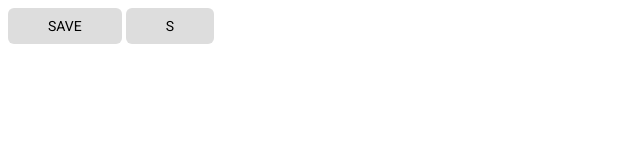
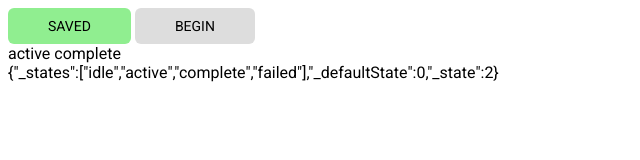
Before and after one commit to pulkit24/state-tracker, a plain HTML site: page example/index.html in a window 1280 px wide. Both pictures are taken after a click on the button "SAVE". Shown: the whole page, without its empty margins (0-640 px from the left). Drawn offline with nearby package versions, Linux system fonts and the light colour scheme.

Commit message:
promises and delayed transitions

```diff
--- a/example/app.css
+++ b/example/app.css
@@ -10,6 +10,12 @@ button {
 	text-transform: uppercase;
 	font-size: 14px;
 	font-family: Roboto, sans-serif;
+
+	-webkit-transition: 0.5s;
+	-moz-transition: 0.5s;
+	-o-transition: 0.5s;
+	-ms-transition: 0.5s;
+	transition: 0.5s;
 }
 button.active {
 	background: lightblue;
--- a/example/app.js
+++ b/example/app.js
@@ -1,14 +1,26 @@
 angular.module("sampleApp", ["state-tracker"])
-	.controller("SampleCtrl", function($scope, stateTracker) {
+	.controller("SampleCtrl", function($scope, stateTracker, $timeout) {
 
-		$scope.v = "s";
-
-		$scope.begin = function() {
-			$scope.v = "reset!";
+		$scope.x = "";
+		$scope.xx = function(state) {
+			$scope.x += " " + state;
 		};
 
-		$scope.onChange = function(newState) {
-			$scope.v += newState;
+		$scope.s1 = stateTracker.new("s1");
+		$scope.s1.$transition("active", "complete", 2000);
+		$scope.s1.$transition("complete", "idle", 2000);
+
+		$scope.save = function() {
+			$scope.s1.activate();
+
+			// $scope.s1.$transition("complete", "idle", 2000);
+
+			// // Dummy processing...
+			// $timeout(function(){
+
+			// 	$scope.s1.complete();
+
+			// }, 2000);
 		};
 
 	});
--- a/example/index.html
+++ b/example/index.html
@@ -12,9 +12,10 @@
 
 	<button
 		state-tracker="s1"
+		state-register-as="s1"
 		state-class="['', 'active', 'success', 'error']"
-		state-on-active="begin()"
-		state-activate="v.length > 10"
+		ng-click="save()"
+		state-on-change="xx(state)"
 	>
 		{{ s1 | stateTracker:"Save":"Saving...":"Saved":"Save Failed" }}
 	</button>
@@ -22,11 +23,17 @@
 	<button
 		state-tracker="s2"
 		state-choices="['begin', 'do', 'end']"
-		state-on-change="onChange(newState)"
-		ng-click="s2.begin()"
+		state-class="['', 'active', 'success']"
 	>
-		{{ v }}
+		{{ s2 | stateTracker:"Begin":"Doing...":"Finished" }}
 	</button>
+
+	<br />
+	{{ x }}
+
+	<br />
+	{{ s1 }}
+
 
 	<!-- Scripts -->
 	<script src="../src/state-tracker.js"></script>
--- a/src/state-tracker.directives.js
+++ b/src/state-tracker.directives.js
@@ -4,6 +4,9 @@ angular.module("state-tracker")
 			restrict: 'EA'
 			, scope: {
 				stateTracker: "="
+
+				// Register globally
+				, stateRegisterAs: "@"
 
 				// Custom states
 				, stateChoices: "&"
@@ -30,7 +33,7 @@ angular.module("state-tracker")
 				////////////////////////////////////
 				// Initialize a state tracker //
 				////////////////////////////////////
-				scope.stateTracker = stateTracker.new(scope.stateChoices());
+				scope.stateTracker = stateTracker.new(scope.stateChoices(), scope.stateRegisterAs);
 
 				///////////////////////
 				// Apply classes //
@@ -55,7 +58,7 @@ angular.module("state-tracker")
 					if (scope.stateOnChange) {
 						$timeout(function() {
 							scope.stateOnChange({
-								newState: newState
+								state: newState
 							});
 						}, 0);
 					}
--- a/src/state-tracker.service.js
+++ b/src/state-tracker.service.js
@@ -1,5 +1,5 @@
 angular.module("state-tracker")
-	.factory("stateTracker", function($timeout) {
+	.factory("stateTracker", function($timeout, $q) {
 
 		///////////////////////
 		// Tracking object //
@@ -54,6 +54,13 @@ angular.module("state-tracker")
 			var unsetListeners = [];
 
 			// Register as a listener
+			// Two events are available:
+			// 	set: when a state is set.
+			// 	unset: when a state is being overwritten by a new state.
+			// Use "set" to perform tasks (example add a CSS class) on change.
+			// Use "unset" to clean up (example remove a CSS class) before change.
+			// Listeners are supplied the state name as a parameter.
+			// Returns: unbind function for executing when you need to destroy the listener.
 			this.$on = function(event, listener) {
 				var id;
 				if (event.toLowerCase() === "set") {
@@ -64,10 +71,11 @@ angular.module("state-tracker")
 					unsetListeners.push(listener);
 				}
 				return function() {
-					this._unbind(id);
+					this._unbind(event, id);
 				};
 			};
 
+			// Disassociate the listener from this event
 			this._unbind = function(event, id) {
 				if (event.toLowerCase() === "set") {
 					setListeners[id] = angular.noop;
@@ -94,6 +102,40 @@ angular.module("state-tracker")
 			this._notifySet = function(newState) {
 				this._notify(setListeners, newState);
 			};
+
+			///////////////////////////////
+			// Transitions and delays //
+			///////////////////////////////
+
+			// Register an automatic transition between state.
+			// Whenever the tracker hits fromState, it automatically
+			// converts to toState after the specified delay.
+			// Example use case: automatically revert save buttons after completion for reuse.
+			this.$transition = function(fromState, toState, delay) {
+				var self = this;
+
+				var fromStateName = angular.isString(fromState) ? fromState : this._states[fromState];
+				var toState = angular.isString(toState) ? this._states.indexOf(toState) : toState;
+
+				self.$on("set", function(newStateName) {
+					if (newStateName === fromStateName) {
+						self.$delay(delay).then(function() {
+							self._setState(toState)
+						});
+					}
+				});
+			};
+
+			// Delay execution by specified milliseconds
+			this.$delay = function(millis) {
+				var deferred = $q.defer();
+
+				$timeout(function() {
+					deferred.resolve();
+				}, millis);
+
+				return deferred.promise;
+			};
 		};
 
 		////////////////////////
@@ -106,9 +148,21 @@ angular.module("state-tracker")
 		// Create a new state tracker object
 		// (optional) Register globally by supplying a reference name
 		var _createBarebonesTracker = function(registrationName) {
-			var tracker = new stateTracker();
+			var tracker;
+
+			// Already registered?
 			if (registrationName)
-				registerTracker(registrationName, tracker);
+				tracker = retrieveFromRegistry(registrationName); // fetch from registry
+
+			// Else, create a new one
+			if (!tracker) {
+				tracker = new stateTracker(); // instantiate a new one
+
+				// Register globally if requested
+				if (registrationName)
+					registerTracker(registrationName, tracker);
+			}
+
 			return tracker;
 		};
 
@@ -193,6 +247,10 @@ angular.module("state-tracker")
 		var createTracker = function(arg0, arg1) {
 			if (angular.isArray(arg0))
 				return _createCustomTracker(arg0, arg1); // states, registrationName
+
+			else if (angular.isUndefined(arg0) && angular.isDefined(arg1))
+				return _createDefaultTracker(arg1); // null, registrationName
+
 			else
 				return _createDefaultTracker(arg0); // registrationName
 		};
```
